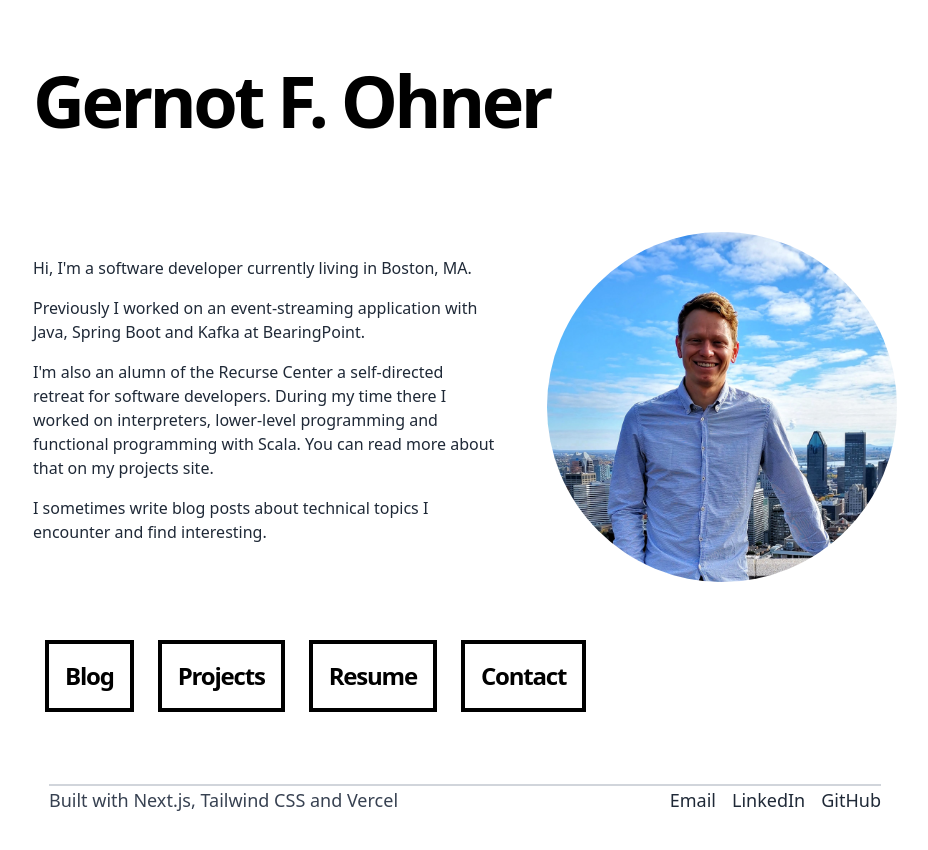
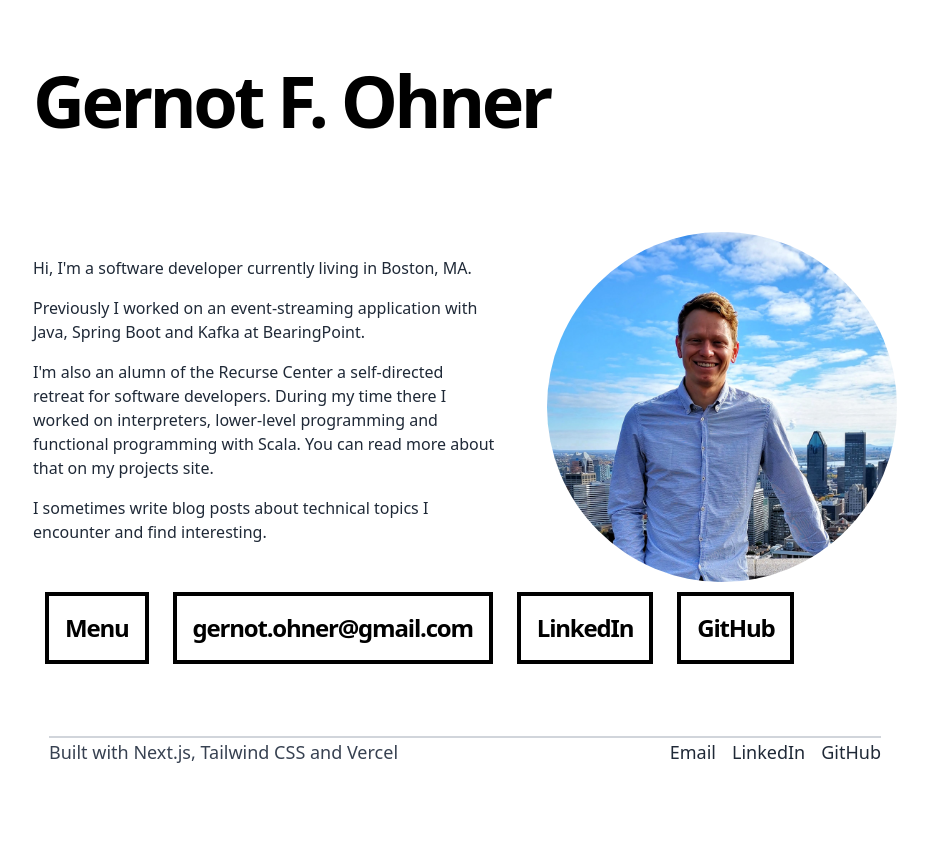
Before and after one commit to gernot-ohner/ohner-dev, a Next.js app: page / in a window 1280 px wide. Shown: the top 850 px of the page, without its empty margins (175-1103 px from the left). Built offline with nearby package versions, Linux system fonts and the light colour scheme.

Commit message:
Rework contact

```diff
--- a/components/About.tsx
+++ b/components/About.tsx
@@ -3,11 +3,13 @@ import Image from "next/image"
 import profile from "../public/assets/profile.jpg"
 import Intro from "./Intro"
 import Footer from "./Footer"
-import Links from "./Links"
-import ContactLinks from "./ContactLinks"
+import { useState } from 'react'
+import ButtonBar from "./ButtonBar"
 
 
 const About = () => {
+    const [showContact, updateContactState] = useState(false)
+
     return (
         <div className="container px-4 mx-auto">
             <Intro />
@@ -52,11 +54,7 @@ const About = () => {
                     />
                 </div>
             </div>
-
-            <div className="pt-12">
-                <Links resume={true} />
-            </div>
-
+            <ButtonBar/>
             <Footer />
         </div>
     )
--- /dev/null
+++ b/components/Button.tsx
@@ -0,0 +1,23 @@
+
+type Props = {
+    text: string
+    callback: () => void
+}
+
+export const Button = ({ text, callback } : Props) => {
+
+    return (
+        <div className="text-xl text-center
+        lg:text-2xl lg:text-left
+        font-bold
+        tracking-tighter leading-tight
+        border-4 antialiased
+        border-black p-4
+        md:hover:rotate-6 hover:py-3 hover:my-1
+        md:hover:py-4 md:hover:my-0
+        transition ease-in-out
+        items-center md:justify-between inline-flex mx-1 lg:mx-3">
+            <button onClick={() => callback}>{text}</button>
+        </div>
+    )
+}
--- /dev/null
+++ b/components/ButtonBar.tsx
@@ -0,0 +1,29 @@
+import { useState } from 'react'
+import SmallIcon from './SmallIcon';
+import { buttonStyling } from '../lib/styles';
+
+const ButtonBar = () => {
+
+    const [showContact, setContact] = useState(false);
+
+
+    return (
+        <div>
+            {((showContact) ?
+                <div className="md:flex-row flex-col flex lg:text-center">
+                    <button className={buttonStyling} onClick={() => setContact(!showContact)}>Contact</button>
+                    <SmallIcon name="Blog" url="/blog" internal={true} />
+                    <SmallIcon name="Resume" url="/assets/resume.pdf" internal={true} />
+                </div> :
+                <div>
+                    <button className={buttonStyling} onClick={() => setContact(!showContact)}>Menu</button>
+                    <SmallIcon name="gernot.ohner@gmail.com" url="mailto:gernot.ohner@gmail.com" internal={false} />
+                    <SmallIcon name="LinkedIn" url="https://www.linkedin.com/in/gernot-ohner/" internal={false} />
+                    <SmallIcon name="GitHub" url="https://github.com/gernot-ohner/" internal={false} />
+                </div>
+            )}
+        </div>
+    )
+}
+
+export default ButtonBar
--- a/components/Contact.tsx
+++ b/components/Contact.tsx
@@ -53,7 +53,6 @@ const About = () => {
                 </div>
             </div>
 
-            <ContactLinks />
 
             <Footer />
         </div>
--- a/components/Links.tsx
+++ b/components/Links.tsx
@@ -1,21 +1,18 @@
 import React from "react"
+import { Button } from "./Button"
 import SmallIcon from "./SmallIcon"
 
 type Props = {
-    resume?: boolean
+    callback: () => void
 }
 
-const Links = ({ resume }: Props) => {
+const Links = ({ callback }: Props) => {
     return (
         <div className="md:flex-row flex-col flex lg:text-center">
             <SmallIcon name="Blog" url="/blog" internal={true} />
-            <SmallIcon name="Projects" url="/projects" internal={true} />
-            {resume ?
-                (
-                    <SmallIcon name="Resume" url="/assets/resume.pdf" internal={true} />
-                ) : (<span></span>)
-            }
-            <SmallIcon name="Contact" url="/contact" internal={true} />
+            <SmallIcon name="Resume" url="/assets/resume.pdf" internal={true} />
+            <Button text="Contact" callback={() => callback} />
+            {/* <SmallIcon name="Contact" url="/contact" internal={true} /> */}
         </div>
     )
 }
--- a/components/Navigation.tsx
+++ b/components/Navigation.tsx
@@ -1,6 +1,6 @@
 import Link from "next/link"
 import React from "react"
-import Links from "./Links";
+import ButtonBar from "./ButtonBar";
 
 const Navigation = () => {
     return (
@@ -17,7 +17,7 @@ const Navigation = () => {
                     </Link>
                 </div>
                 <div className="justify-items-end">
-                    <Links />
+                    <ButtonBar />
                 </div>
             </div>
         </div>
--- a/components/SmallIcon.tsx
+++ b/components/SmallIcon.tsx
@@ -1,4 +1,5 @@
 import Link from "next/link"
+import { buttonStyling } from "../lib/styles"
 
 type Props = {
   name: string;
@@ -9,33 +10,11 @@ const SmallIcon = ({ name, url, internal }: Props) => {
   return (
     (internal ? (
       <Link href={url}>
-        <span className="text-xl text-center
-        lg:text-2xl lg:text-left
-        font-bold
-        tracking-tighter leading-tight
-        border-4 antialiased
-        border-black p-4
-        md:hover:rotate-6 hover:py-3 hover:my-1
-        md:hover:py-4 md:hover:my-0
-        transition
-        items-center md:justify-between inline-flex mx-1 lg:mx-3">
-          {name}
-        </span>
+        <span className={buttonStyling}> {name} </span>
       </Link>
     ) : (
       <a href={url} target="_blank" rel="noopener noreferrer">
-        <span className="text-xl text-center
-        lg:text-2xl lg:text-left
-        font-bold antialiased
-        tracking-tighter leading-tight
-        border-4
-        border-black p-4
-        md:hover:rotate-6 hover:py-3 hover:my-1
-        md:hover:py-4 md:hover:my-0
-        transition
-        items-center md:justify-between inline-flex mx-1 lg:mx-3">
-          {name}
-        </span>
+        <span className={buttonStyling}> {name} </span>
       </a>
     ))
   )
--- /dev/null
+++ b/lib/styles.ts
@@ -0,0 +1,11 @@
+
+export const buttonStyling = "text-xl text-center \
+        lg:text-2xl lg:text-left \
+        font-bold  \
+        tracking-tighter leading-tight \
+        border-4 antialiased \
+        border-black p-4  \
+        md:hover:rotate-6 hover:py-3 hover:my-1 \
+        md:hover:py-4 md:hover:my-0 \
+        transition ease-in-out \
+        items-center md:justify-between inline-flex mx-1 lg:mx-3"
--- a/pages/contact.tsx
+++ /dev/null
@@ -1,17 +0,0 @@
-import Head from 'next/head'
-import Contact from "../components/Contact"
-
-export default function Home() {
-  return (
-    <div>
-      <Head>
-        <title>Gernot Ohner | Software Developer</title>
-        <link rel="icon" href="/favicon/favicon.ico" />
-      </Head>
-
-      <main className="max-w-4xl mx-auto mt-16 antialiased">
-        <Contact/>
-      </main>
-    </div>
-  )
-}
```
